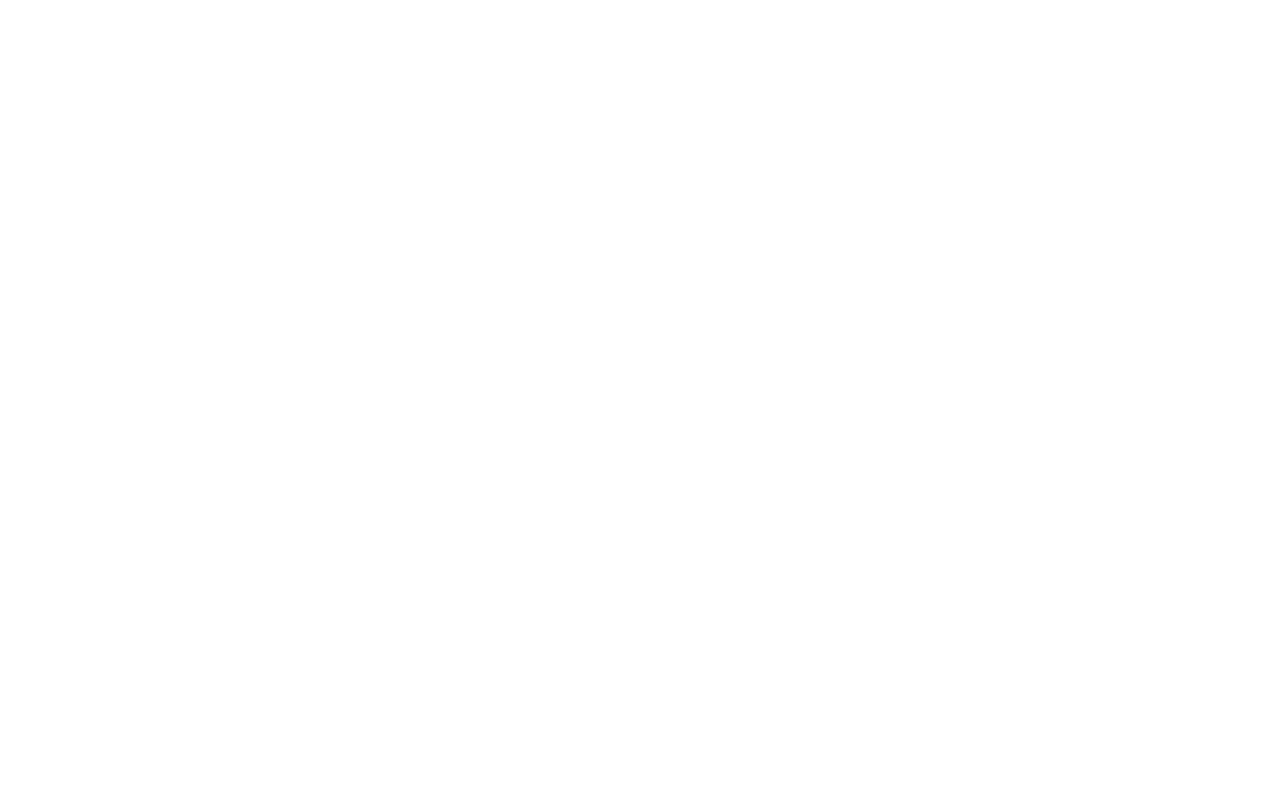
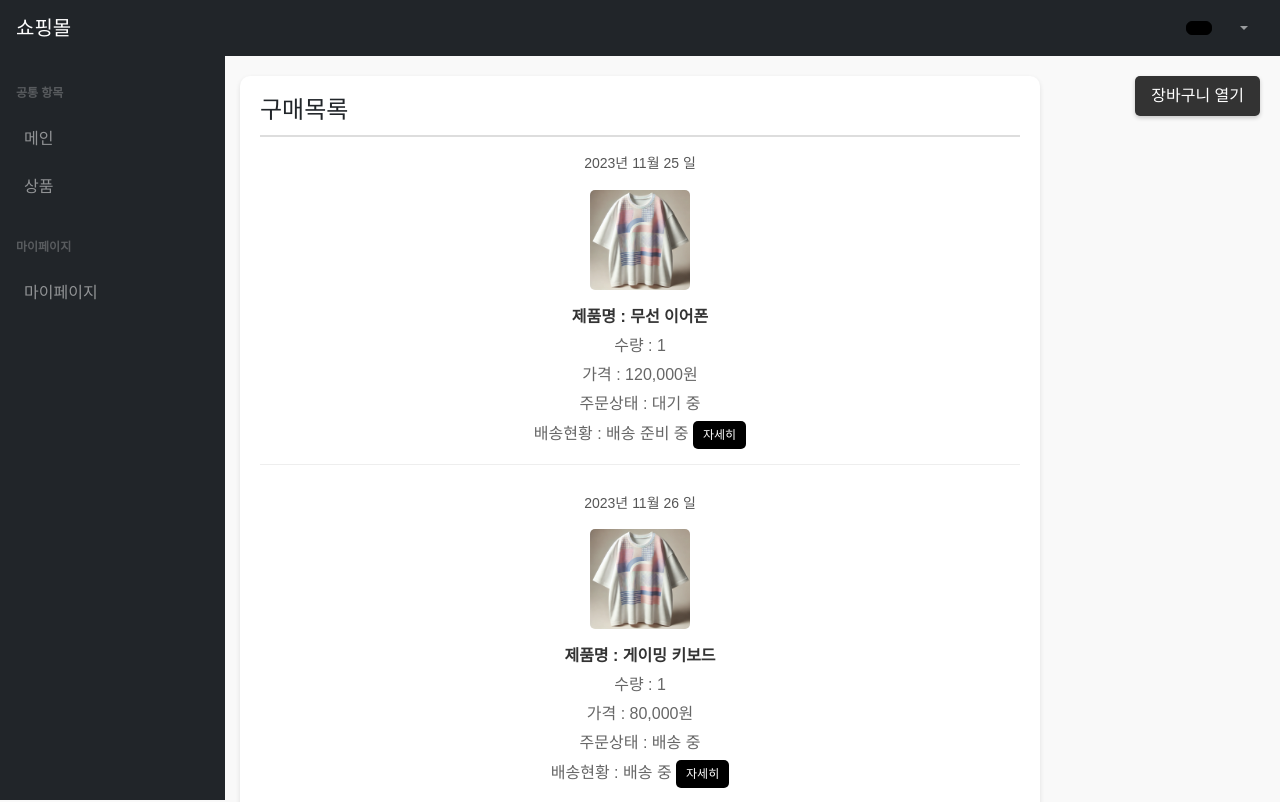
Before and after one commit to YJKBigBo/realDataMiniProject, a React (Create React App) app in the folder shoppingF/shopping/: page /Mypage in a window 1280 px wide. Before the commit this address had no page. Shown: the top 802 px of the page. Built offline with nearby package versions, Linux system fonts and the light colour scheme.

Commit message:
✨feature: 유저 마이페이지

```diff
--- a/shoppingF/shopping/package.json
+++ b/shoppingF/shopping/package.json
@@ -3,6 +3,7 @@
   "version": "0.1.0",
   "private": true,
   "dependencies": {
+    "@headlessui/react": "^2.2.0",
     "@testing-library/jest-dom": "^5.17.0",
     "@testing-library/react": "^13.4.0",
     "@testing-library/user-event": "^13.5.0",
--- a/shoppingF/shopping/src/App.js
+++ b/shoppingF/shopping/src/App.js
@@ -1,5 +1,6 @@
 import Main from "./pages/Main";
 import Items from "./pages/Items";
+import Mypage from "./pages/Mypage";
 import React, { useState } from "react";
 import { Routes, Route, BrowserRouter } from "react-router-dom";
 
@@ -10,6 +11,7 @@
         <Routes>
           <Route path="/" element={<Main />} />
           <Route path="/item" element={<Items />} />
+          <Route path="/Mypage" element={<Mypage />} />
         </Routes>
       </BrowserRouter>
     </div>
--- /dev/null
+++ b/shoppingF/shopping/src/component/CartInfo.js
@@ -0,0 +1,47 @@
+import React from 'react';
+import { CSSTransition } from 'react-transition-group';
+
+const CartInfo = ({ isOpen, toggleCart }) => {
+  const cartStyle = {
+    position: 'fixed',
+    top: 50,
+    right: 0,
+    height: '100%',
+    width: '300px',
+    backgroundColor: 'white',
+    boxShadow: '-2px 0 5px rgba(0, 0, 0, 0.2)',
+    padding: '1rem',
+    transform: 'translateX(100%)',
+    transition: 'transform 300ms ease-in-out',
+  };
+
+  const cartVisibleStyle = {
+    ...cartStyle,
+    transform: 'translateX(0)',
+  };
+
+  return (
+    <CSSTransition in={isOpen} timeout={300} classNames="cart" unmountOnExit>
+      <div style={isOpen ? cartVisibleStyle : cartStyle}>
+        <button
+          style={{
+            background: 'none',
+            border: 'none',
+            fontSize: '1.5rem',
+            position: 'absolute',
+            top: '10px',
+            right: '10px',
+            cursor: 'pointer',
+          }}
+          onClick={toggleCart}
+        >
+          X
+        </button>
+        <h2>Your Cart</h2>
+        <p>Items in the cart will be displayed here.</p>
+      </div>
+    </CSSTransition>
+  );
+};
+
+export default CartInfo;
--- /dev/null
+++ b/shoppingF/shopping/src/component/MyInfo.js
@@ -0,0 +1,226 @@
+import React, { useState, useEffect } from "react";
+import { useNavigate } from "react-router-dom";
+import CartInfo from "./CartInfo";
+import testImg from "../static/images/testImg01.png";
+
+const MyInfo = () => {
+  const [isCartOpen, setIsCartOpen] = useState(false);
+  const [purchaserOrderProducts, setPurchaserOrderProducts] = useState([]);
+  const [showMore, setShowMore] = useState(false);
+  const navigate = useNavigate();
+
+  const toggleCart = () => setIsCartOpen((prev) => !prev);
+
+  const handleShowMore = () => {
+    setShowMore(true);
+  };
+
+  const renderOrderStatus = (status) => {
+    const statusMap = {
+      pending: "대기 중",
+      shipped: "배송 중",
+      delivered: "배송 완료",
+      canceled: "취소됨",
+    };
+    return statusMap[status] || "알 수 없음";
+  };
+
+  useEffect(() => {
+    const dummyData = [
+      {
+        id: 1,
+        orderDate: [2023, 11, 25],
+        imgUrl: testImg,
+        orderStatus: "pending",
+        productName: "무선 이어폰",
+        quantity: 1,
+        price: 120000,
+        state: "배송 준비 중",
+      },
+      {
+        id: 2,
+        orderDate: [2023, 11, 26],
+        imgUrl: testImg,
+        orderStatus: "shipped",
+        productName: "게이밍 키보드",
+        quantity: 1,
+        price: 80000,
+        state: "배송 중",
+      },
+      {
+        id: 3,
+        orderDate: [2023, 11, 27],
+        imgUrl: testImg,
+        orderStatus: "delivered",
+        productName: "스마트 워치",
+        quantity: 1,
+        price: 250000,
+        state: "배송 완료",
+      },
+    ];
+    setPurchaserOrderProducts(dummyData);
+  }, []);
+
+  return (
+    <div
+      style={{
+        display: "flex",
+        flexDirection: "column",
+        alignItems: "center",
+        height: "100vh",
+        position: "relative",
+        backgroundColor: "#f9f9f9",
+        fontFamily: "Arial, sans-serif",
+      }}
+    >
+      <button
+        onClick={toggleCart}
+        style={{
+          position: "absolute",
+          top: "20px",
+          right: "20px",
+          padding: "0.5rem 1rem",
+          backgroundColor: "#333",
+          color: "#fff",
+          border: "none",
+          cursor: "pointer",
+          borderRadius: "5px",
+          boxShadow: "0 2px 4px rgba(0, 0, 0, 0.2)",
+        }}
+      >
+        {isCartOpen ? "장바구니 닫기" : "장바구니 열기"}
+      </button>
+      <main
+        style={{ flex: 1, width: "90%", maxWidth: "800px", margin: "20px 0" }}
+      >
+        <div
+          style={{
+            backgroundColor: "#fff",
+            padding: "20px",
+            borderRadius: "10px",
+            boxShadow: "0 2px 5px rgba(0, 0, 0, 0.1)",
+            marginBottom: "20px",
+          }}
+        >
+          <div style={{ marginBottom: "20px" }}>
+            <h4
+              style={{ borderBottom: "2px solid #ddd", paddingBottom: "10px" }}
+            >
+              구매목록
+            </h4>
+            <div
+              style={{
+                display: "flex",
+                flexDirection: "column",
+                alignItems: "center",
+                width: "100%",
+              }}
+            >
+              {purchaserOrderProducts
+                .slice(0, showMore ? undefined : 2)
+                .map((product, index) => (
+                  <div
+                    key={product.id}
+                    style={{
+                      marginBottom: "20px",
+                      padding: "10px 0",
+                      borderBottom: "1px solid #eee",
+                      width: "100%",
+                      maxWidth: "800px",
+                      textAlign: "center",
+                    }}
+                  >
+                    <h5 style={{ color: "#555", fontSize: "14px" }}>
+                      {product.orderDate[0]}년 {product.orderDate[1]}월{" "}
+                      {product.orderDate[2]} 일
+                    </h5>
+                    <img
+                      src={product.imgUrl}
+                      alt={product.productName}
+                      style={{
+                        width: "100px",
+                        height: "100px",
+                        borderRadius: "5px",
+                        objectFit: "cover",
+                        margin: "10px 0",
+                      }}
+                    />
+                    <p
+                      style={{
+                        margin: "5px 0",
+                        fontWeight: "bold",
+                        color: "#333",
+                      }}
+                    >
+                      제품명 : {product.productName}
+                    </p>
+                    <p style={{ margin: "5px 0", color: "#666" }}>
+                      수량 : {product.quantity}
+                    </p>
+                    <p style={{ margin: "5px 0", color: "#666" }}>
+                      가격 : {product.price.toLocaleString()}원
+                    </p>
+                    <p style={{ margin: "5px 0", color: "#666" }}>
+                      주문상태 : {renderOrderStatus(product.orderStatus)}
+                    </p>
+                    <p style={{ margin: "5px 0", color: "#666" }}>
+                      배송현황 : {product.state}{" "}
+                      <button
+                        onClick={() => navigate(`/mypage/delivery/${index}`)}
+                        style={{
+                          padding: "5px 10px",
+                          backgroundColor: "black",
+                          color: "#fff",
+                          border: "none",
+                          borderRadius: "5px",
+                          cursor: "pointer",
+                          fontSize: "12px",
+                        }}
+                      >
+                        자세히
+                      </button>
+                    </p>
+                  </div>
+                ))}
+              {!showMore && (
+                <button
+                  onClick={handleShowMore}
+                  style={{
+                    padding: "10px 20px",
+                    backgroundColor: "black",
+                    color: "#fff",
+                    border: "none",
+                    borderRadius: "5px",
+                    cursor: "pointer",
+                    fontSize: "14px",
+                    marginTop: "10px",
+                  }}
+                >
+                  더보기
+                </button>
+              )}
+            </div>
+          </div>
+        </div>
+        <div
+          style={{
+            backgroundColor: "#fff",
+            padding: "20px",
+            borderRadius: "10px",
+            boxShadow: "0 2px 5px rgba(0, 0, 0, 0.1)",
+          }}
+        >
+          <h4 style={{ borderBottom: "2px solid #ddd", paddingBottom: "10px" }}>
+            배송현황
+          </h4>
+          <p style={{ color: "#666", marginTop: "10px" }}>
+            배송 정보가 여기에 표시됩니다.
+          </p>
+        </div>
+      </main>
+      <CartInfo isOpen={isCartOpen} toggleCart={toggleCart} />
+    </div>
+  );
+};
+
+export default MyInfo;
--- a/shoppingF/shopping/src/component/NavBar.js
+++ b/shoppingF/shopping/src/component/NavBar.js
@@ -9,13 +9,6 @@
             </button>
             <form className="d-none d-md-inline-block form-inline ms-auto me-0 me-md-3 my-2 my-md-0">
                 <div className="input-group">
-                    <input
-                        className="form-control"
-                        type="text"
-                        placeholder="Search for..."
-                        aria-label="Search for..."
-                        aria-describedby="btnNavbarSearch"
-                    />
                     <button className="btn btn-primary" id="btnNavbarSearch" type="button">
                         <i className="fas fa-search"></i>
                     </button>
--- a/shoppingF/shopping/src/component/SideBar.js
+++ b/shoppingF/shopping/src/component/SideBar.js
@@ -19,12 +19,7 @@
                         <div className="sb-sidenav-menu-heading">마이페이지</div>
                         <a className="nav-link collapsed" href="/product/regist" data-bs-toggle="collapse">
                             <div className="sb-nav-link-icon"><i className="fas fa-columns"></i></div>
-                            장바구니
-                            <div className="sb-sidenav-collapse-arrow"><i className="fas fa-angle-down"></i></div>
-                        </a>
-                        <a className="nav-link collapsed" href="#" data-bs-toggle="collapse">
-                            <div className="sb-nav-link-icon"><i className="fas fa-book-open"></i></div>
-                            구매목록
+                            마이페이지
                             <div className="sb-sidenav-collapse-arrow"><i className="fas fa-angle-down"></i></div>
                         </a>
                     </div>
--- /dev/null
+++ b/shoppingF/shopping/src/pages/Mypage.js
@@ -0,0 +1,24 @@
+import "bootstrap/dist/css/bootstrap.css";
+import "bootstrap/dist/css/bootstrap.min.css";
+import React from "react";
+import MyInfo from "../component/MyInfo";
+import Navbar from "../component/NavBar";
+import Sidebar from "../component/SideBar";
+
+import "../static/styles.css";
+
+function Main() {
+  return (
+    <div className="sb-nav-fixed">
+      <Navbar />
+      <div id="layoutSidenav">
+        <Sidebar />
+        <div id="layoutSidenav_content">
+          <MyInfo />
+        </div>
+      </div>
+    </div>
+  );
+}
+
+export default Main;
```
Also changed, not shown: 1 other file (tests, documents, lock files or other folders).
